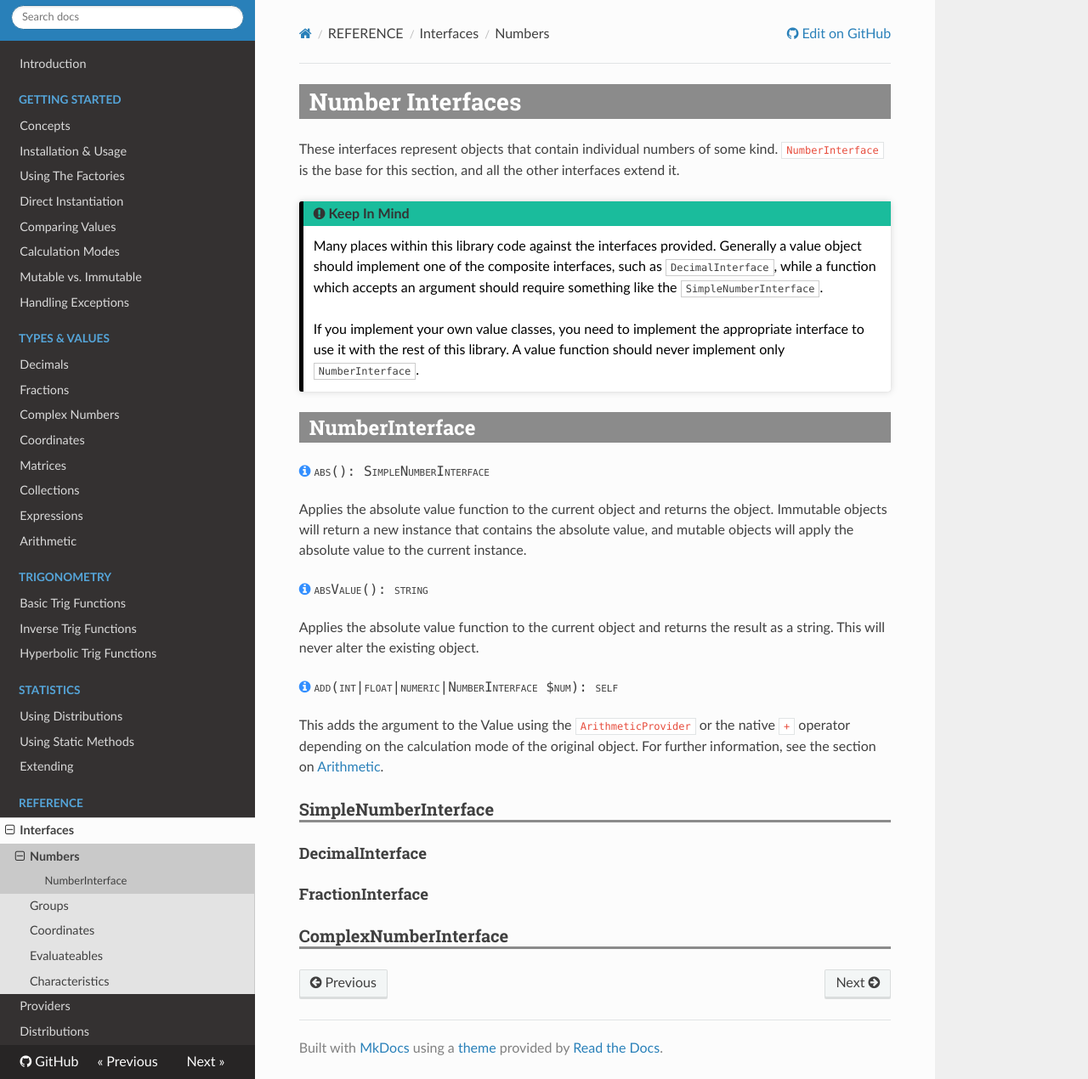
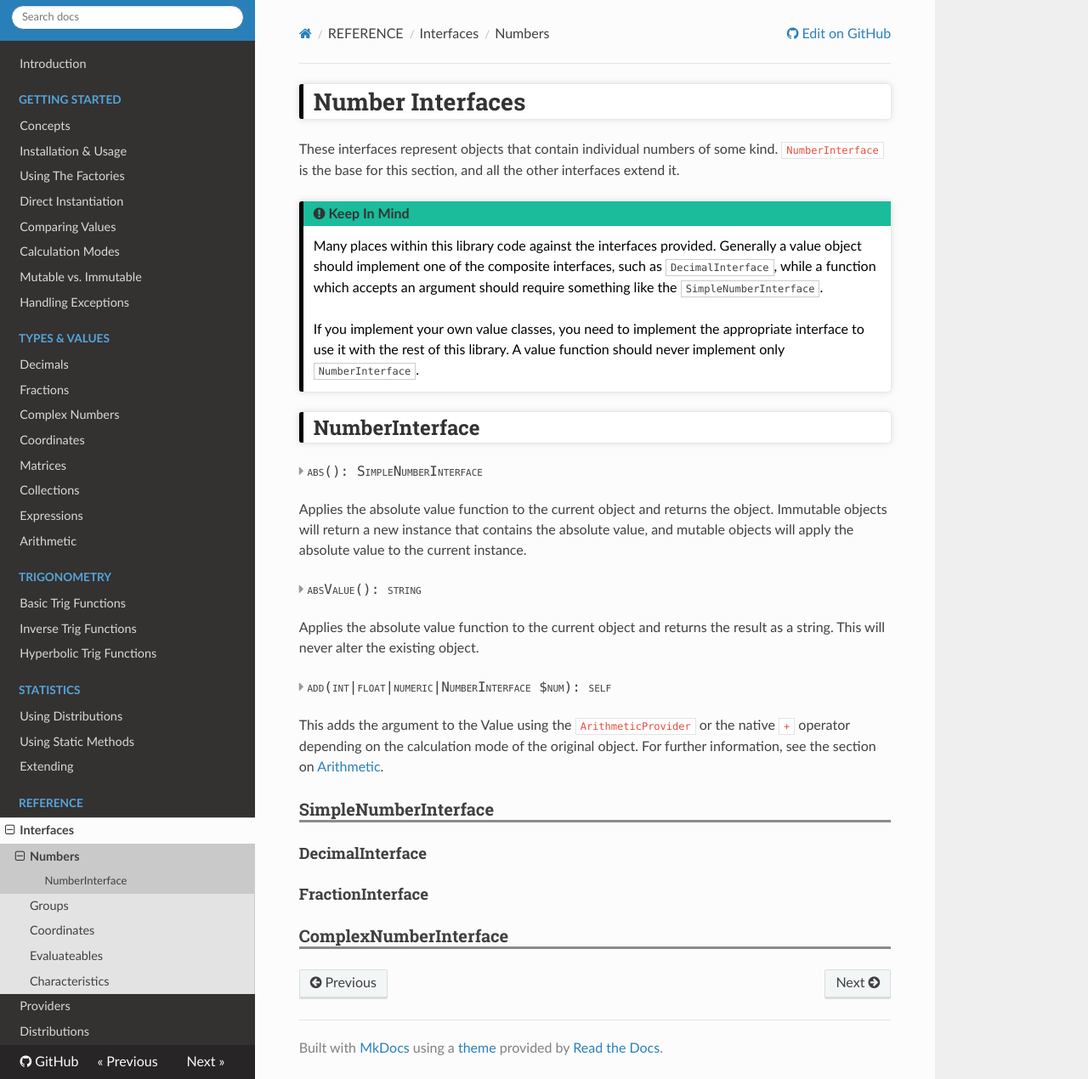
Before and after one commit to JordanRL/Fermat, an MkDocs documentation site: the page built from docs/reference/interfaces/numbers.md, in a window 1280 px wide and 1270 px high. Shown: the whole window at 85% size. Built offline with MkDocs 1.6.1, drawn with Linux system fonts in a browser that asks for light colours; nearby versions of some CDN libraries.

Commit message:
Some style changes to test

```diff
--- a/docs/css/custom.css
+++ b/docs/css/custom.css
@@ -3,9 +3,12 @@
 }
 
 h1, h2 {
-    background: rgba(0, 0, 0, 0.45);
-    color: #FFFFFF;
+    background: #FFFFFF;
+    border-left: 5px solid #000000;
+    border-radius: 3px;
+    color: #333333;
     padding: 2px 12px;
+    box-shadow: 0 0 .5rem rgba(0,0,0,.15),0 0 .05rem rgba(0,0,0,.25);
 }
 
 h3 {
@@ -20,7 +23,7 @@ h6 {
 }
 
 h6::before {
-    content: "";
+    content: "";
     font-family: "FontAwesome";
     display: inline-block;
     font-style: normal;
@@ -29,7 +32,7 @@ h6::before {
     text-decoration: inherit;
     font-size: 16px;
     margin-right: 4px;
-    color: #338fff;
+    color: #999999;
 }
 
 .rst-content .admonition {
```
